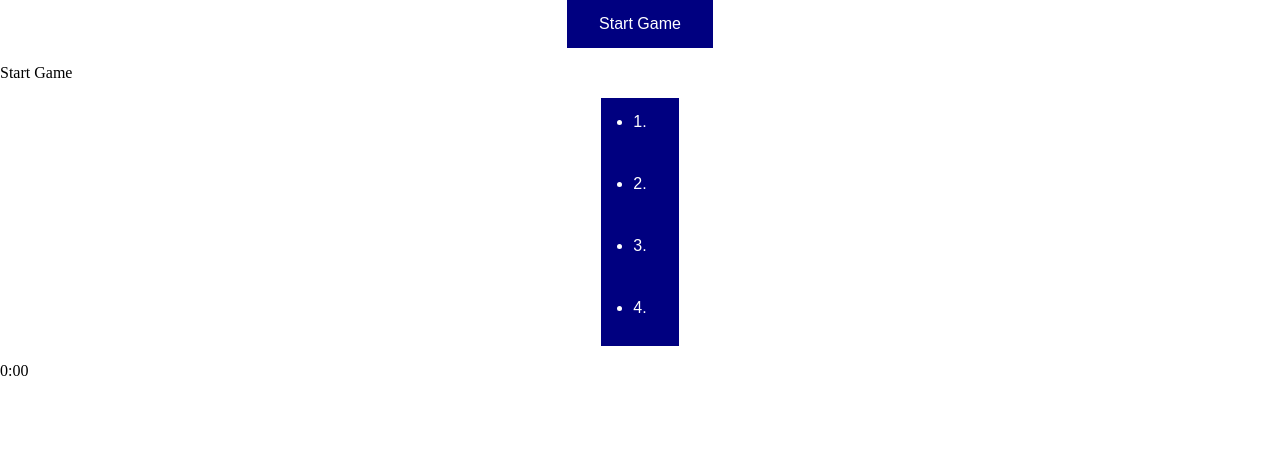
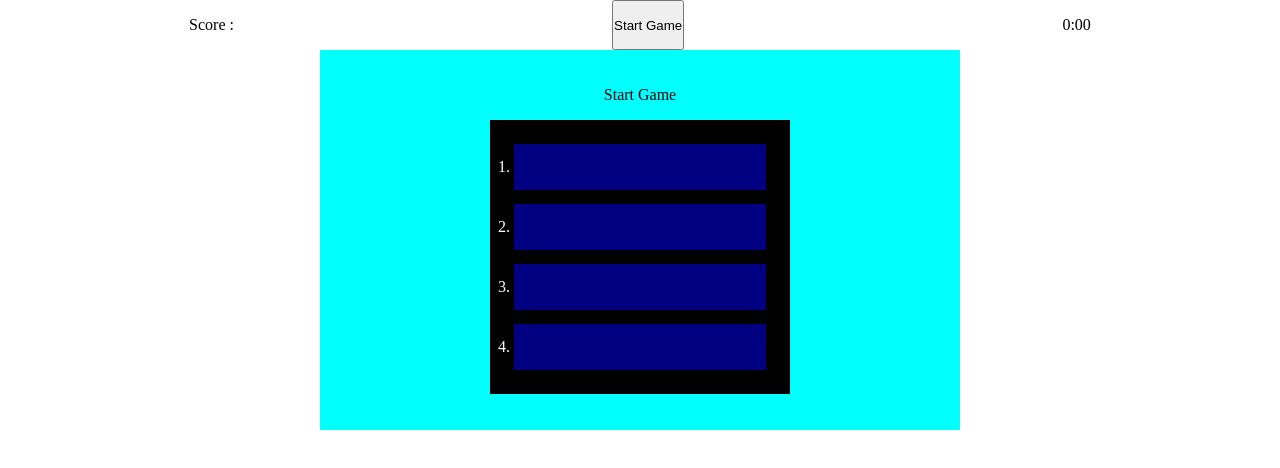
Before and after one commit to Patisasea/jsQuiz, a plain HTML site: page index.html in a window 1280 px wide. Drawn offline with Linux system fonts and the light colour scheme.

Commit message:
added timer, added question area, worked on css

```diff
--- a/css/styles.css
+++ b/css/styles.css
@@ -11,18 +11,39 @@ body{
     margin-right: auto;
 }
 
+header{
+    display: flex;
+    justify-content: space-between;
+}
 
+main{
+    display: flex;
+    background-color: aqua;
+    justify-content: center;
+    text-align: center;
+    padding: 20px;
+    width: 50%;
+}
 
-button {
-    display: flex;
+#questions{
+    text-decoration: none;
+    min-width: 300px;
+}
+
+#title{
+    justify-content: center;
+}
+
+#questions {
+    background-color: black;
+    color: white;
+    padding: 10px;
+}
+
+li {
     background-color: navy;
-    border: none;
-    color: white;
-    padding: 15px 32px;
-    text-align: center;
-    text-decoration: none;
-    font-size: 16px;
-    justify-content: center;
+    margin: 5%;
+    padding: 5%;
 }
 
 @media screen and (max-width: 1183px) {
--- a/index.html
+++ b/index.html
@@ -13,27 +13,29 @@
 <body>
 
 
-    <div class="button" id="startGame">
+    <header id="startGame">
+        <p>Score : </p>
         <button>Start Game</button>
-    </div>
+        <p id="timer">0:00</p>
+    </header>
 
-    <div>
+    <main>
         <div>
-            <p id="title">Start Game</p>
+            <div>
+                <p id="title">Start Game</p>
+            </div>
+            <div>
+                <ol id="questions">
+
+                    <li id="answer_1"></li>
+                    <li id="answer_2"></li>
+                    <li id="answer_3"></li>
+                    <li id="answer_4"></li>
+
+                </ol>
+            </div>
         </div>
-        <div>
-            <ul id="questions">
-                <button id="button_1"><li>1.</li><p id="question_1"></p></button>
-                <button id="button_2"><li>2.</li><p id="question_2"></p></button>
-                <button id="button_3"><li>3.</li><p id="question_3"></p></button>
-                <button id="button_4"><li>4.</li><p id="question_4"></p></button>
-            </ul>
-        </div>
-        <div>
-            <p id="timer">0:00</p>
-        </div>
-    </div>
-
+    </main>
 
     <script src="./js/questions.js"></script>
     <script src="./js/quiz.js"></script>
--- a/js/quiz.js
+++ b/js/quiz.js
@@ -9,6 +9,12 @@ var questionsDone = [];
 var duration = 300;
 var minutes;
 var seconds;
+var title = document.querySelector(title);
+var answer_1 = document.querySelector(".answer_1");
+var answer_2 = document.querySelector(".answer_2");
+var answer_3 = document.querySelector(".answer_3");
+var answer_4 = document.querySelector(".answer_4");
+var time = document.querySelector("#timer");
 
 document.getElementById("startGame").addEventListener("click", function () {
     quiz();
@@ -24,6 +30,9 @@ function timerRun() {
         minutes = minutes < 10 ? "0" + minutes : minutes;
         seconds = seconds < 10 ? "0" + seconds : seconds;
 
+        time.textContent = minutes + ":" + seconds;
+
+        --timer;
     }, 1000);
 
 }
@@ -38,6 +47,8 @@ function quiz() {
 
 
         question = questions[questionActive];
+
+        title = questions.title;
 
         console.log(questionActive);
 
```
